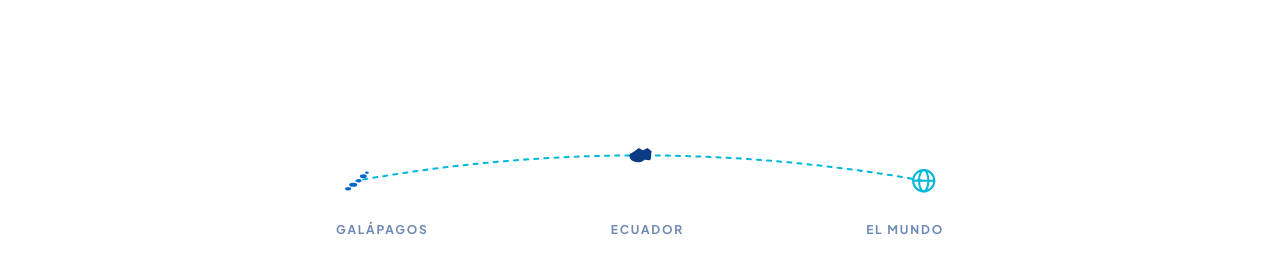
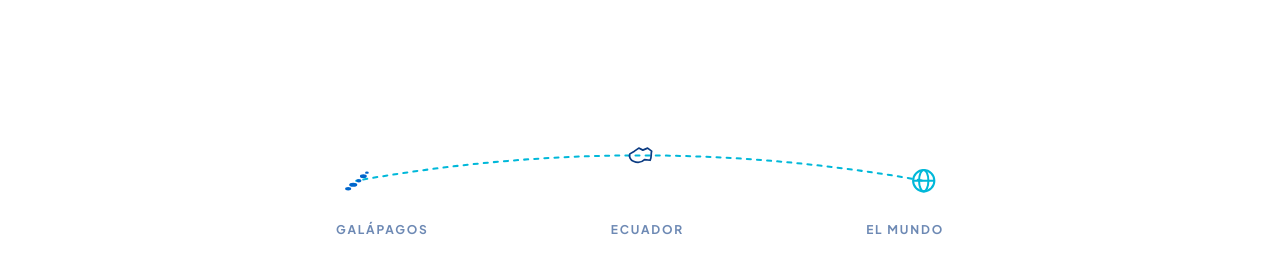
Before and after one commit to nelita0412-afk/NeuroFamilia-AI, a Next.js app in the folder apps/web/: page /acerca in a window 1280 px wide. Shown: the part 3776-4040 px from the top of the page. Built offline with nearby package versions, Linux system fonts and the light colour scheme.

Commit message:
style(web): silueta de Ecuador en modo outline para coherencia de la ruta iconografica

```diff
--- a/apps/web/src/components/landing/sections/about.tsx
+++ b/apps/web/src/components/landing/sections/about.tsx
@@ -364,7 +364,10 @@ export function AboutSection() {
             <g transform="translate(288,22)">
               <path
                 d="M2,6.5 C0.8,9 2.5,12.5 5.5,13.8 C9,15.4 13.5,15 16.5,12.2 L22,12.8 C23.8,9.5 22.5,7 23.5,3.8 L19.5,0.8 L14.8,2.8 L10.8,0.8 L6.5,3.8 Z"
-                fill="#0B3B82"
+                stroke="#0B3B82"
+                strokeWidth="1.7"
+                strokeLinejoin="round"
+                fill="none"
               />
             </g>
             {/* El Mundo · globo terráqueo minimalista */}
```
